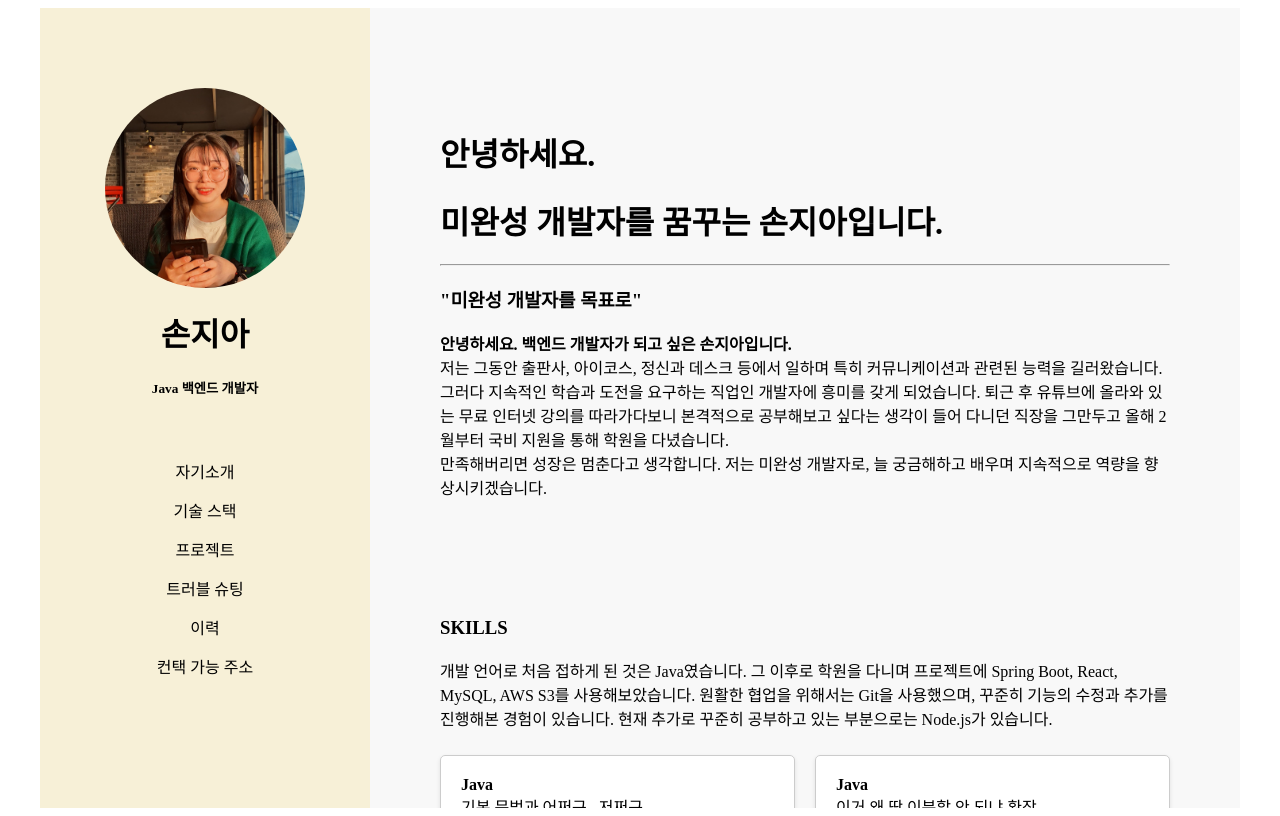
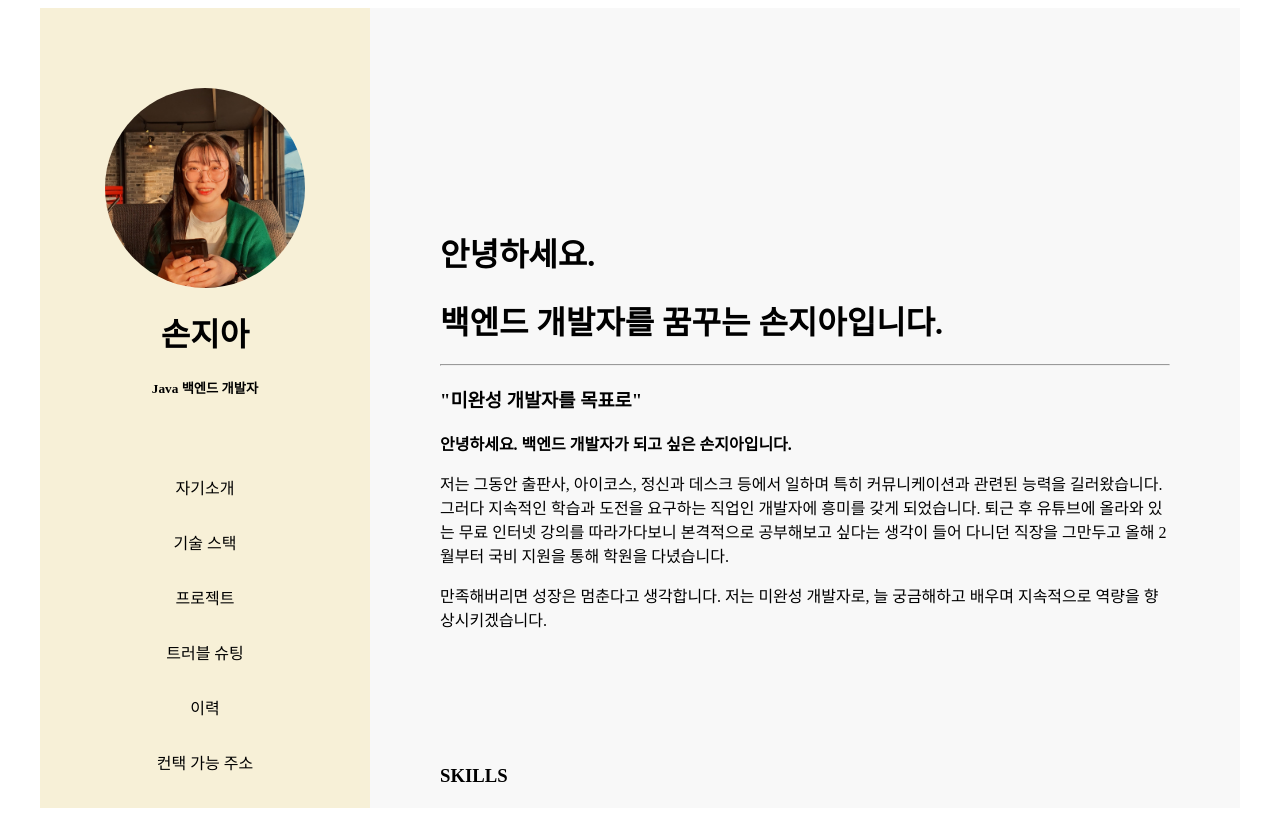
Before and after one commit to jia-son/about-me, a React (Create React App) app: page / in a window 1280 px wide. Built offline with nearby package versions, Linux system fonts and the light colour scheme; a web font is replaced by a local one.

Commit message:
카드에 넣을 내용 정리

```diff
--- a/src/components/menu/aboutMe/AboutMe.js
+++ b/src/components/menu/aboutMe/AboutMe.js
@@ -7,7 +7,7 @@ const AboutMe = () => {
         <div className="aboutMeBox">
             <div className="aboutMeText">
                 <h1>안녕하세요.</h1>
-                <h1>미완성 개발자를 꿈꾸는 손지아입니다.</h1>
+                <h1>백엔드 개발자를 꿈꾸는 손지아입니다.</h1>
                 <hr />
 
                 <h3>"미완성 개발자를 목표로"</h3>
--- a/src/components/menu/aboutMe/aboutMe.css
+++ b/src/components/menu/aboutMe/aboutMe.css
@@ -13,6 +13,7 @@
 }
 
 .aboutMeText {
-    animation: fadeInText 2s ease-in-out; /* 2초 동안 서서히 나타나도록 설정 */
-    animation-delay: 0.5s; /* 0.5초 뒤에 애니메이션 시작 */
+  padding-top: 100px;
+  animation: fadeInText 2s ease-in-out;
+  animation-delay: 0.5s;
 }
--- a/src/components/menu/skills/Skills.js
+++ b/src/components/menu/skills/Skills.js
@@ -13,22 +13,52 @@ const Skills = () => {
                 <p>
                     개발 언어로 처음 접하게 된 것은 Java였습니다.
                     그 이후로 학원을 다니며 프로젝트에 Spring Boot, React, MySQL, AWS S3를 사용해보았습니다.
-                    원활한 협업을 위해서는 Git을 사용했으며, 꾸준히 기능의 수정과 추가를 진행해본 경험이 있습니다.
-                    현재 추가로 꾸준히 공부하고 있는 부분으로는 Node.js가 있습니다.
+                    원활한 협업을 위해 Git을 사용했으며, 프로젝트의 기능 추가 및 수정을 진행해본 경험이 있습니다.
+                    추가적으로 공부하고 있는 부분으로는 Node.js가 있습니다.
                 </p>
             </div>
 
             <div className="skillsBoxInBox">
                 <div className="skillsLeft">
                     <div className="skillsLeftCard">
-                        <h4>Java</h4>
-                        <p>기본 문법과 어쩌구.. 저쩌구...</p>
+                        <h4 id="textWithShadow" style={{color: "#08cd26"}}>Java</h4>
+                        <p>Java 내용</p>
+                    </div>
+
+                    <div className="skillsLeftCard">
+                        <h4 id="textWithShadow" style={{color: "#ded85d"}}>JavaScript</h4>
+                        <p>JavaScript 내용</p>
+                    </div>
+
+                    <div className="skillsLeftCard">
+                        <h4 id="textWithShadow" style={{color: "#f53e62"}}>HTML5</h4>
+                        <p>HTML5 내용</p>
+                    </div>
+
+                    <div className="skillsLeftCard">
+                        <h4 id="textWithShadow" style={{color: "#9a19d2"}}>CSS3</h4>
+                        <p>CSS3 내용</p>
                     </div>
                 </div>
                 <div className="skillsRight">
-                <div className="skillsRightCard">
-                        <h4>Java</h4>
-                        <p>이거 왜 딱 이분할 안 되냐 환장</p>
+                    <div className="skillsRightCard">
+                        <h4 id="textWithShadow" style={{color: "#195922"}}>Spring Boot</h4>
+                        <p>Spring Boot 내용</p>
+                    </div>
+
+                    <div className="skillsRightCard">
+                        <h4 id="textWithShadow" style={{color: "#114ab5"}}>MySQL</h4>
+                        <p>MySQL 내용</p>
+                    </div>
+
+                    <div className="skillsRightCard">
+                        <h4 id="textWithShadow" style={{color: "#f69e41"}}>AWS S3</h4>
+                        <p>AWS S3 내용</p>
+                    </div>
+
+                    <div className="skillsRightCard">
+                        <h4 id="textWithShadow" style={{color: "#2d2d2d"}}>GitHub</h4>
+                        <p>GitHub 내용</p>
                     </div>
                 </div>
             </div>
--- a/src/components/menu/skills/skills.css
+++ b/src/components/menu/skills/skills.css
@@ -71,30 +71,32 @@
   padding-bottom: 25px;
 }
 
-.skillsLeftCard {
+.skillsLeftCard,
+.skillsRightCard {
   background-color: #ffffff;
-  padding: 20px;
+  padding-left: 20px;
+  padding-top: 5px;
   border: 1px solid #ccc;
   border-radius: 5px;
   box-shadow: 0 2px 4px rgba(0, 0, 0, 0.1);
   margin-bottom: 20px;
+}
 
+.skillsLeftCard h4,
+.skillsRightCard h4 {
+  margin: 10px 0 0 0;
+}
+
+.skillsLeftCard {
   animation: rightSlideInText 1.5s cubic-bezier(0.42, 0, 0.58, 1);
   animation-delay: 0.5s;
 }
 
 .skillsRightCard {
-  background-color: #ffffff;
-  padding: 20px;
-  border: 1px solid #ccc;
-  border-radius: 5px;
-  box-shadow: 0 2px 4px rgba(0, 0, 0, 0.1);
-  margin-bottom: 20px;
-
   animation: leftSlideInText 1.5s cubic-bezier(0.42, 0, 0.58, 1);
   animation-delay: 0.5s;
 }
 
-.skillsBoxInBox h4, p {
-  margin: 0;
+#textWithShadow {
+  text-shadow: 2px 2px 4px rgba(0, 0, 0, 0.3); /* 그림자 효과 설정 */
 }
```
Lines whose indentation alone changed are shown as unchanged.
